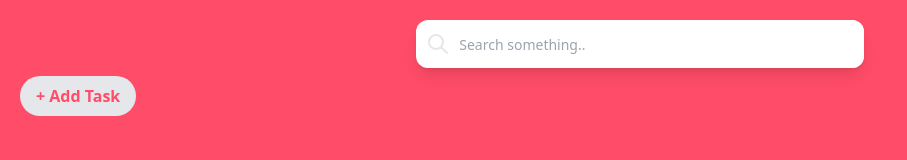
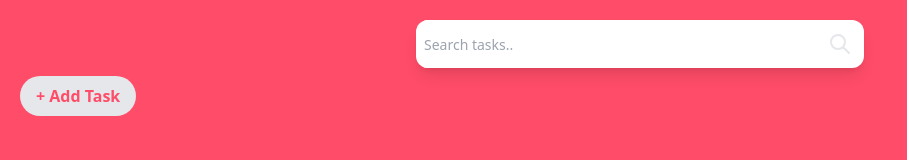
Before and after one commit to NagarajanSanthosh/todo-react, a React (Create React App) app: page / in a window 1280 px wide. Shown: the top 160 px of the page, without its empty margins (0-907 px from the left). Built offline with nearby package versions, Linux system fonts and the light colour scheme.

Commit message:
search component work begins

```diff
--- /dev/null
+++ b/src/Component/SearchComponent.jsx
@@ -0,0 +1,32 @@
+import React from "react";
+const SearchComponent = ({tasks, handleSearch, searchText}) => {
+    const filteredTasks = tasks.filter(task => {
+        task.text.toLowerCase().includes(searchText.toLowerCase())
+    });
+    const handleSearchSubmit = () => {
+
+    }
+    return (
+    <div className='pulse  header max-w-md mx-auto rounded-xl shadow-lg overflow-hidden md:max-w-2xl mb-2'>
+            <div className="relative flex items-center text-gray w-full h-12 rounded-lg focus-within:shadow-lg bg-white overflow-hidden">
+
+
+                <input
+                    className=" m-2 peer h-full w-full outline-none text-sm text-gray-700 pr-2"
+                    type="text"
+                    id="search"
+                    placeholder="Search tasks.."
+                    onChange={handleSearch}
+                    />
+                <button onClick={handleSearchSubmit}>
+                <div className="grid place-items-center h-full w-12  text-gray-200">
+                <svg xmlns="http://www.w3.org/2000/svg" className="h-6 w-6" fill="none" viewBox="0 0 24 24" stroke="currentColor">
+                <path strokeLinecap="round" strokeLinejoin="round" strokeWidth="2" d="M21 21l-6-6m2-5a7 7 0 11-14 0 7 7 0 0114 0z" />
+            </svg>
+
+                </div></button>
+            </div>
+        </div>
+)
+}
+export default SearchComponent;
--- /dev/null
+++ b/src/EditButton.jsx
@@ -0,0 +1,6 @@
+import React from "react";
+const EditButton = () => {
+    <div>
+    </div>
+}
+export default EditButton;
--- a/src/Header.jsx
+++ b/src/Header.jsx
@@ -1,22 +1,9 @@
 import React from "react";
-const Header = () => {
+import SearchComponent from "./Component/SearchComponent";
+
+const Header = ({tasks, handleSearch, searchText}) => {
     return (
-        <div className='pulse  header max-w-md mx-auto rounded-xl shadow-lg overflow-hidden md:max-w-2xl mb-2'>
-            <div className="relative flex items-center text-gray w-full h-12 rounded-lg focus-within:shadow-lg bg-white overflow-hidden">
-                <div className="grid place-items-center h-full w-12  text-gray-200">
-                <svg xmlns="http://www.w3.org/2000/svg" className="h-6 w-6" fill="none" viewBox="0 0 24 24" stroke="currentColor">
-                <path strokeLinecap="round" strokeLinejoin="round" strokeWidth="2" d="M21 21l-6-6m2-5a7 7 0 11-14 0 7 7 0 0114 0z" />
-            </svg>
-
-                </div>
-
-                <input
-                    className="peer h-full w-full outline-none text-sm text-gray-700 pr-2"
-                    type="text"
-                    id="search"
-                    placeholder="Search something.." />
-            </div>
-        </div>
+        <SearchComponent tasks={tasks} handleSearch = {handleSearch} searchText={searchText}/>
     )
 }
 export default Header;
--- a/src/ShowAdd.jsx
+++ b/src/ShowAdd.jsx
@@ -7,8 +7,6 @@ const ShowAdd = ({
   description,
   addTask,
   hideAdd,
-  show,
-  handleShowFalse,
 }) => {
   return (
     <div className="slide-up m-5">
--- a/src/Todo.jsx
+++ b/src/Todo.jsx
@@ -12,6 +12,7 @@ const Todo = () => {
     const [text, setText] = useState("");
     const [description, setDescription] = useState("");
     const [show, setShow] = useState(false);
+    const [searchText, setSearchText] = useState("");
 
     const handleInputChange = (event) => {
         setText(event.target.value);
@@ -48,12 +49,13 @@ const Todo = () => {
     const handleShowTrue = () => {
         setShow(true);
     };
-    const handleShowFalse = () => {
-        setShow(false);
-    };
+
     const hideAdd = () => {
         setShow(false);
     };
+    const handleSearch = (e) =>{
+        setSearchText(e.target.value);
+    }
     return (
         <div className="m-5">
             <div>
@@ -61,6 +63,8 @@ const Todo = () => {
                     tasks={tasks}
                     markCompleted={markCompleted}
                     deleteTask={deleteTask}
+                    handleSearch = {handleSearch}
+                    searchText={searchText}
                 />
                 <div className="row md-flex items-center">
                     <AddButton onClick={handleShowTrue} />
@@ -73,8 +77,6 @@ const Todo = () => {
                             description={description}
                             addTask={addTask}
                             hideAdd={hideAdd}
-                            show={show}
-                            handleShowFalse={handleShowFalse}
                         />
                     )}
                 </div>
--- a/src/TodoItem.jsx
+++ b/src/TodoItem.jsx
@@ -5,7 +5,7 @@ import Checkbox from "./Checkbox";
 import Task from "./Task";
 import DeleteButton from "./DeleteButton";
 import "./TodoItem.css"
-
+import EditButton from "./EditButton";
 const TodoItem = ({ task, markCompleted, deleteTask }) => {
     const handleCheckbox = () => {
         markCompleted(task.id);
@@ -33,6 +33,7 @@ const TodoItem = ({ task, markCompleted, deleteTask }) => {
                         </label>
                     */}
                     <div className="flex items-center">
+                        <EditButton />
                         <DeleteButton onClick={() => deleteTask(task.id)} />
                     </div>
                 </div>
--- a/src/TodoList.js
+++ b/src/TodoList.js
@@ -2,10 +2,14 @@ import React from "react";
 import TodoItem from "./TodoItem";
 import Header from "./Header";
 
-const TodoList = ({ tasks, markCompleted, deleteTask }) => {
+const TodoList = ({ tasks, markCompleted, deleteTask, handleSearch, searchText }) => {
     return (
         <div>
-            <Header />
+            <Header
+             tasks ={tasks}
+             handleSearch = {handleSearch}
+             searchText={searchText}
+            />
             {tasks.map((task) => (
                 <TodoItem
                     key={task.id}
```
